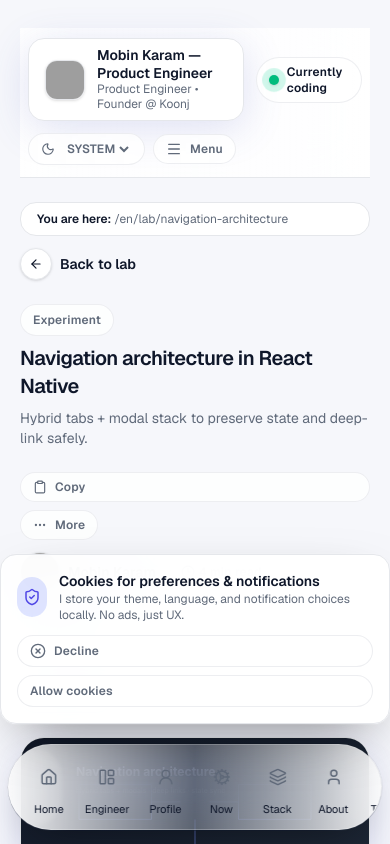
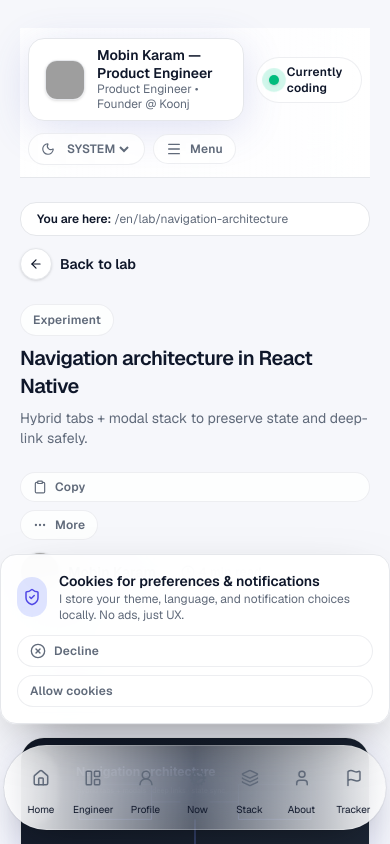
Before and after one commit to Mobin-Karam/mobinkaram.ir, a Next.js app: page /en/lab/navigation-architecture in a window 390 px wide. Shown: the top 844 px of the page. Built offline with nearby package versions, Linux system fonts and the light colour scheme; grey boxes are pictures that could not be loaded.

Commit message:
ux: tighten mobile nav spacing for small devices

```diff
--- a/src/components/layout/mobile-nav.tsx
+++ b/src/components/layout/mobile-nav.tsx
@@ -35,7 +35,7 @@ export function MobileNav({ locale }: { locale: Locale }) {
     activeIndex >= 0 ? (activeIndex * 100) / items.length : 0;
   return (
     <nav
-      className="fixed left-1/2 z-30 flex w-[min(96%,1100px)] -translate-x-1/2 items-center justify-around overflow-hidden rounded-full border border-white/25 bg-gradient-to-r from-[color:var(--surface)]/92 via-white/30 to-[color:var(--surface)]/92 px-3 py-2 shadow-[0_18px_45px_-24px_rgba(0,0,0,0.55)] backdrop-blur-xl backdrop-saturate-150 ring-1 ring-black/5 md:hidden"
+      className="fixed left-1/2 z-30 flex w-[min(98%,1100px)] max-w-xl -translate-x-1/2 items-center justify-around overflow-hidden rounded-full border border-white/25 bg-gradient-to-r from-[color:var(--surface)]/92 via-white/30 to-[color:var(--surface)]/92 px-2.5 py-2 shadow-[0_18px_45px_-24px_rgba(0,0,0,0.55)] backdrop-blur-xl backdrop-saturate-150 ring-1 ring-black/5 md:hidden"
       style={{ bottom: `calc(14px + env(safe-area-inset-bottom))` }}
     >
       <span
@@ -58,7 +58,7 @@ export function MobileNav({ locale }: { locale: Locale }) {
             key={item.key}
             href={href}
             className={clsx(
-              "relative z-10 flex flex-1 flex-col items-center gap-1 px-2 py-1 text-[11px] transition-colors",
+              "relative z-10 flex flex-1 flex-col items-center gap-1 px-1.5 py-1 text-[10px] transition-colors",
               active
                 ? "text-[color:var(--accent-strong)]"
                 : "text-[color:var(--muted)]",
@@ -81,7 +81,7 @@ export function MobileNav({ locale }: { locale: Locale }) {
             >
               <Icon size={18} />
             </span>
-            <span className="capitalize">{item.label}</span>
+            <span className="capitalize text-[10px]">{item.label}</span>
           </Link>
         );
       })}
```
